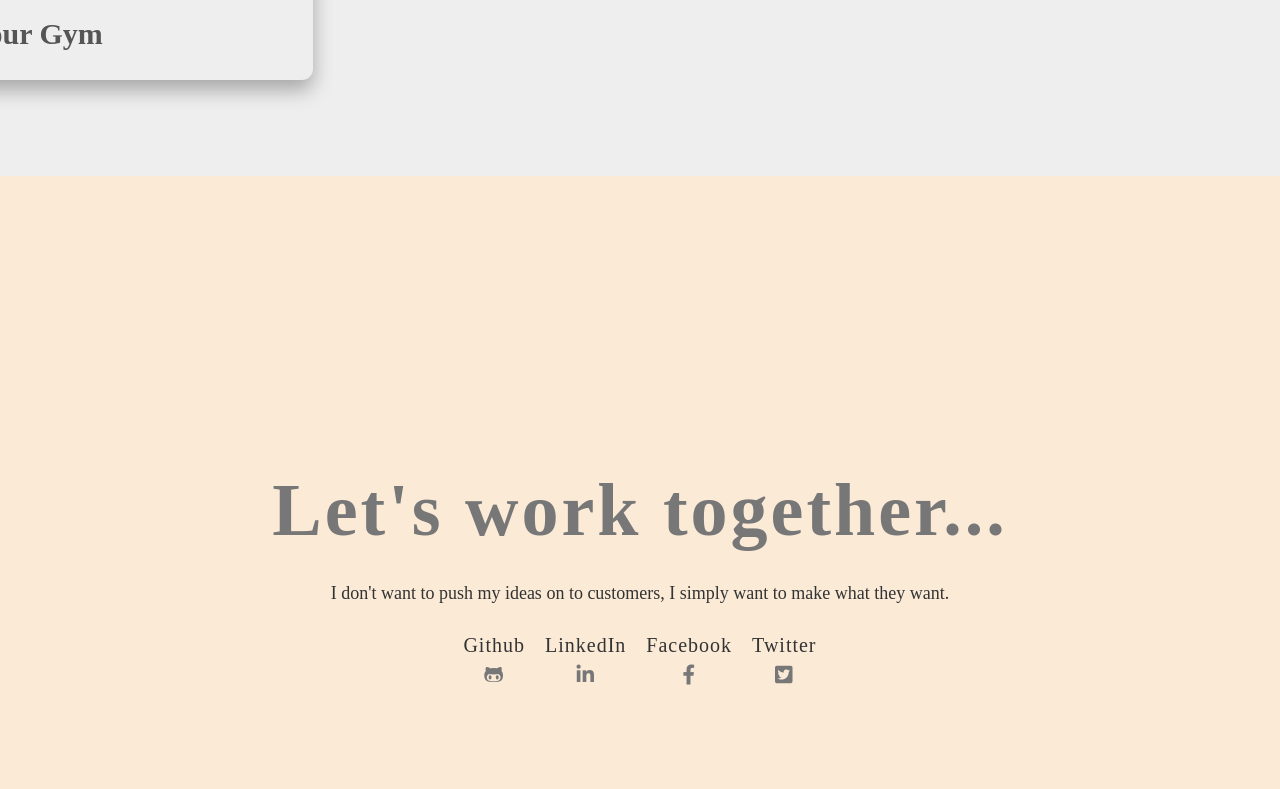
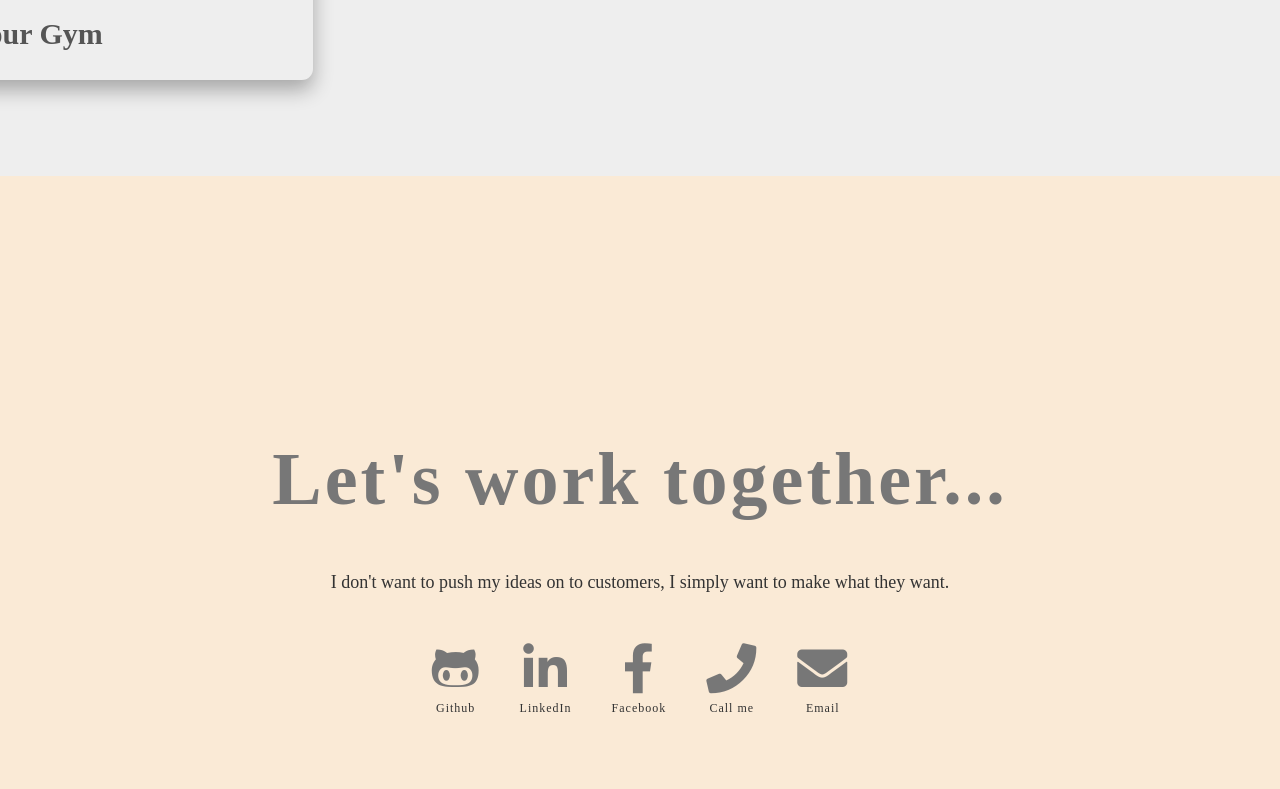
Before and after one commit to andrius-siup/fcc-personal-portfolio, a plain HTML site: page index.html in a window 1280 px wide. Shown: the part 1877-2666 px from the top of the page. Drawn offline with Linux system fonts and the light colour scheme.

Commit message:
Increased icon's size

```diff
--- a/assets/css/style.css
+++ b/assets/css/style.css
@@ -162,9 +162,14 @@ h1 {
 .contact {
   display: flex;
   flex-direction: column;
-  gap: 3rem;
+  gap: 5rem;
   justify-content: center;
   align-items: center;
+
+  padding: 7rem;
+  /* background: linear-gradient(135deg, #fbecda, #fefbf7); */
+  /* border-radius: 9px; */
+  /* box-shadow: 0 1rem 2rem 0 rgba(0, 0, 0, 0.1); */
 }
 
 .contact h2 {
@@ -181,18 +186,23 @@ h1 {
 .contact ul {
   display: flex;
   flex-direction: row;
-  column-gap: 2rem;
+  column-gap: 4rem;
 
   list-style: none;
 }
 
+/* .contact ul li {
+  box-shadow: 0 1rem 2rem 0 rgba(0, 0, 0, 0.05);
+  padding: 1rem;
+} */
+
 .contact ul li a {
-  font-size: 2rem;
+  font-size: 1.8rem;
   color: #333;
   text-decoration: none;
 
   display: flex;
-  flex-direction: column-reverse;
+  flex-direction: column;
   justify-content: center;
   align-items: center;
   gap: 0.8rem;
@@ -200,9 +210,18 @@ h1 {
   letter-spacing: 1px;
 }
 
-.fab {
+.social-links li a span {
+  font-size: 1.2rem;
+}
+
+.fab,
+.fas {
+  font-size: 5rem;
   color: #777;
-  font-size: 2rem;
+  /* background-color: #eee;
+  box-shadow: 0 1rem 2rem 0 rgba(0, 0, 0, 0.1);
+  border-radius: 50%;
+  padding: 1.2rem; */
 }
 
 @media screen and(max-width: 1200px) {
--- a/index.html
+++ b/index.html
@@ -91,17 +91,22 @@
             </li>
             <li>
               <a href="#" target="_blank"
-                ><i class="fab fa-linkedin-in"></i>LinkedIn</a
+                ><i class="fab fa-linkedin-in"></i><span>LinkedIn</span></a
               >
             </li>
             <li>
               <a href="#" target="_blank">
-                <i class="fab fa-facebook-f"></i>Facebook</a
+                <i class="fab fa-facebook-f"></i><span> Facebook</span></a
               >
             </li>
             <li>
               <a href="#" target="_blank">
-                <i class="fab fa-twitter-square"></i>Twitter</a
+                <i class="fas fa-phone"></i><span>Call me</span></a
+              >
+            </li>
+            <li>
+              <a href="#" target="_blank">
+                <i class="fas fa-envelope"></i><span>Email</span></a
               >
             </li>
           </ul>
```
